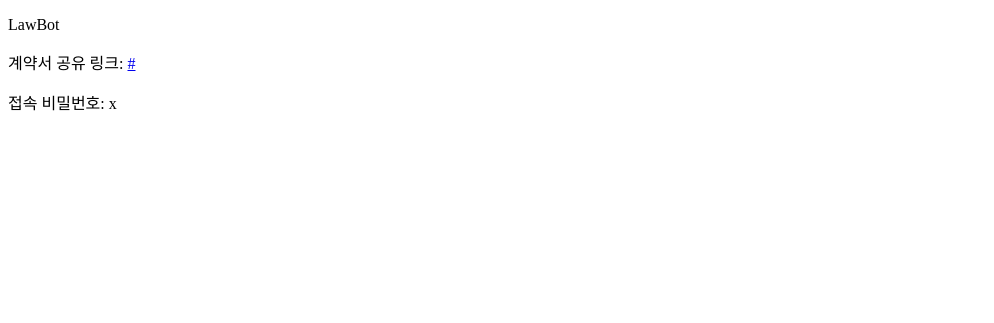
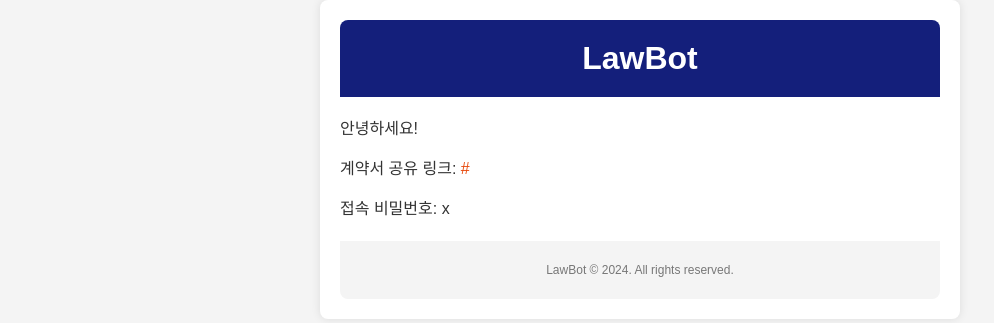
Before and after one commit to 2024-Summer-BootCamp-TeamK/Backend, a Django app: template myproject/documents/templates/document_email.html in a window 1280 px wide. Shown: the top 323 px of the page, without its empty margins (0-994 px from the left). Run offline with Django 5.2, Linux system fonts and the light colour scheme; the template is opened without the code that fills it: most values are stand-ins (such as "Sample title", 1, 10 or a date in 2020); parts of the project's set-up code (start-up, migrations or seed data) failed here and were passed over.

Commit message:
refactor: 이메일 템플릿 디자인 변경

```diff
--- a/myproject/documents/templates/document_email.html
+++ b/myproject/documents/templates/document_email.html
@@ -3,10 +3,70 @@
 <head>
     <meta charset="utf-8">
     <title>LawBot</title>
+    <style>
+        body {
+            font-family: Arial, sans-serif;
+            background-color: #f4f4f4;
+            margin: 0;
+            padding: 0;
+        }
+        .container {
+            width: 100%;
+            max-width: 600px;
+            margin: 0 auto;
+            background-color: #ffffff;
+            padding: 20px;
+            border-radius: 8px;
+            box-shadow: 0 0 10px rgba(0, 0, 0, 0.1);
+        }
+        .header {
+            text-align: center;
+            padding: 20px 0;
+            background-color: #141F7B;
+            border-top-left-radius: 8px;
+            border-top-right-radius: 8px;
+            color: #ffffff;
+        }
+        .header h1 {
+            margin: 0;
+            color: #ffffff;
+        }
+        .content {
+            margin: 20px 0;
+        }
+        .content p {
+            font-size: 16px;
+            line-height: 1.5;
+            color: #333333;
+        }
+        .content a {
+            color: #E7470A;
+            text-decoration: none;
+        }
+        .footer {
+            text-align: center;
+            padding: 10px 0;
+            font-size: 12px;
+            color: #777777;
+            border-bottom-left-radius: 8px;
+            border-bottom-right-radius: 8px;
+            background-color: #f4f4f4;
+        }
+    </style>
 </head>
 <body>
-    <p>LawBot</p>
-    <p>계약서 공유 링크: <a href="{{ link }}">{{ link }}</a></p>
-    <p>접속 비밀번호: {{ password }}</p>
+    <div class="container">
+        <div class="header">
+            <h1>LawBot</h1>
+        </div>
+        <div class="content">
+            <p>안녕하세요!</p>
+            <p>계약서 공유 링크: <a href="{{ link }}">{{ link }}</a></p>
+            <p>접속 비밀번호: {{ password }}</p>
+        </div>
+        <div class="footer">
+            <p>LawBot &copy; 2024. All rights reserved.</p>
+        </div>
+    </div>
 </body>
 </html>
--- a/myproject/documents/views.py
+++ b/myproject/documents/views.py
@@ -93,7 +93,7 @@
             text_content = strip_tags(html_content)
 
             email_message = EmailMultiAlternatives(
-                '계약서 공유',  # 이메일 제목
+                'LawBot 계약서 공유',  # 이메일 제목
                 text_content,  # 텍스트 내용
                 to=[email]
             )
```
